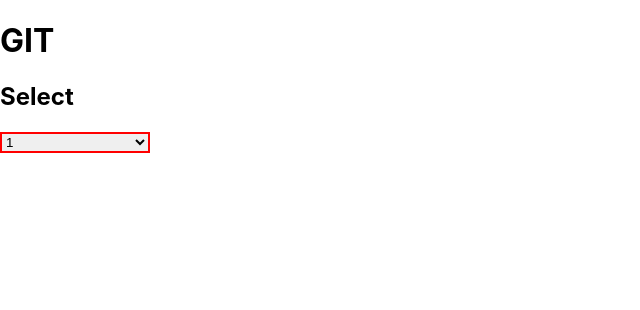
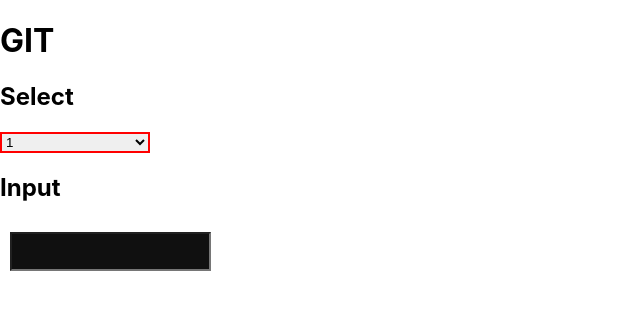
Before and after one commit to safronman/test_git2, a React (Create React App) app: page / in a window 1280 px wide. Shown: the top 310 px of the page, without its empty margins (0-640 px from the left). Built offline with nearby package versions, Linux system fonts and the light colour scheme.

Commit message:
work with input

```diff
--- a/src/App.css
+++ b/src/App.css
@@ -7,3 +7,10 @@ option {
     background-color: aqua;
     color: forestgreen;
 }
+
+.input {
+    padding: 10px;
+    margin: 10px;
+    background-color: #101010;
+    color: #ffffff;
+}
--- a/src/App.js
+++ b/src/App.js
@@ -13,6 +13,10 @@ function App() {
                     <option value="3">3</option>
                 </select>
             </section>
+            <section>
+                <h2>Input</h2>
+                <input type="text" className={'input'}/>
+            </section>
         </div>
 
     );
```
